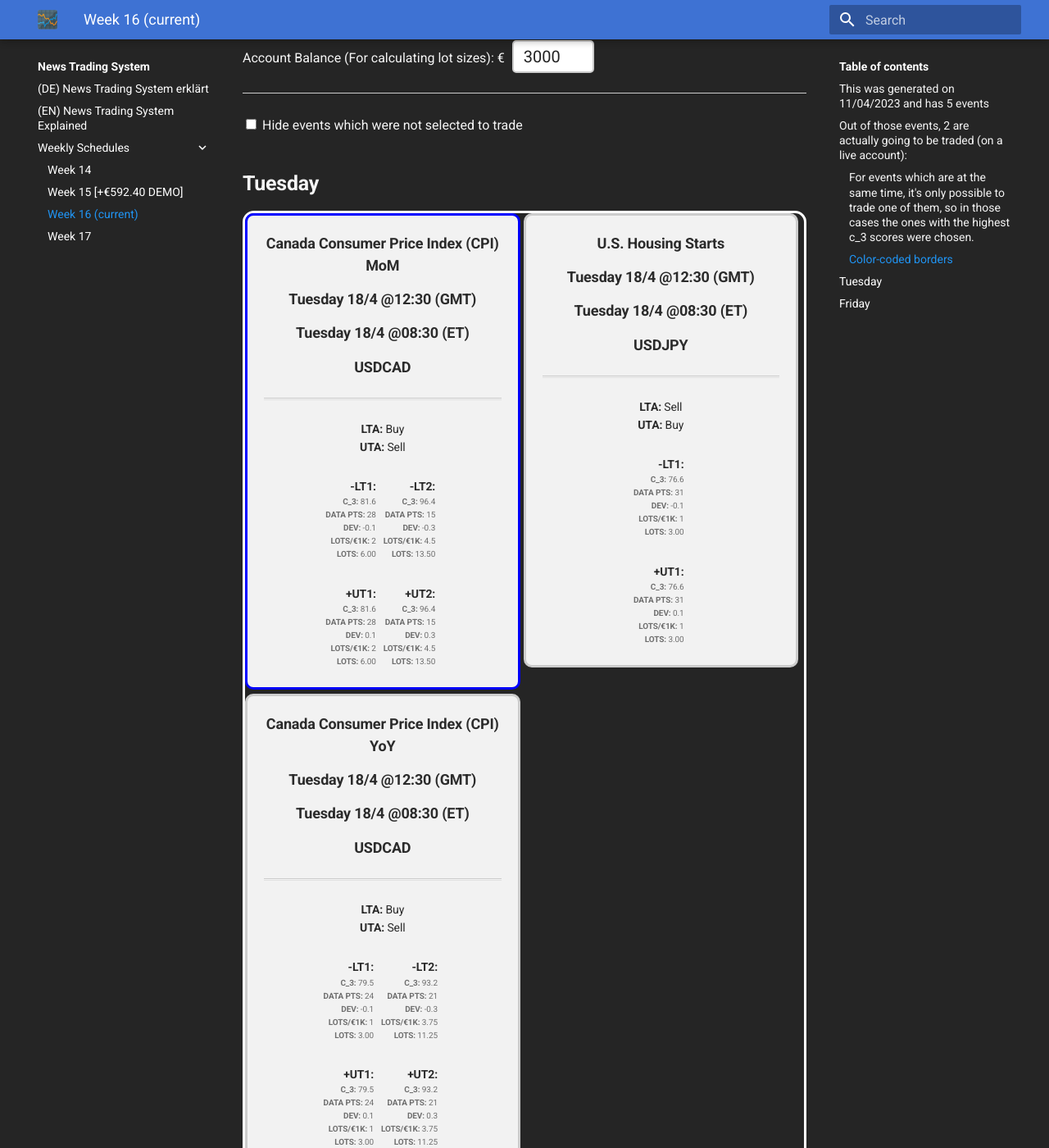
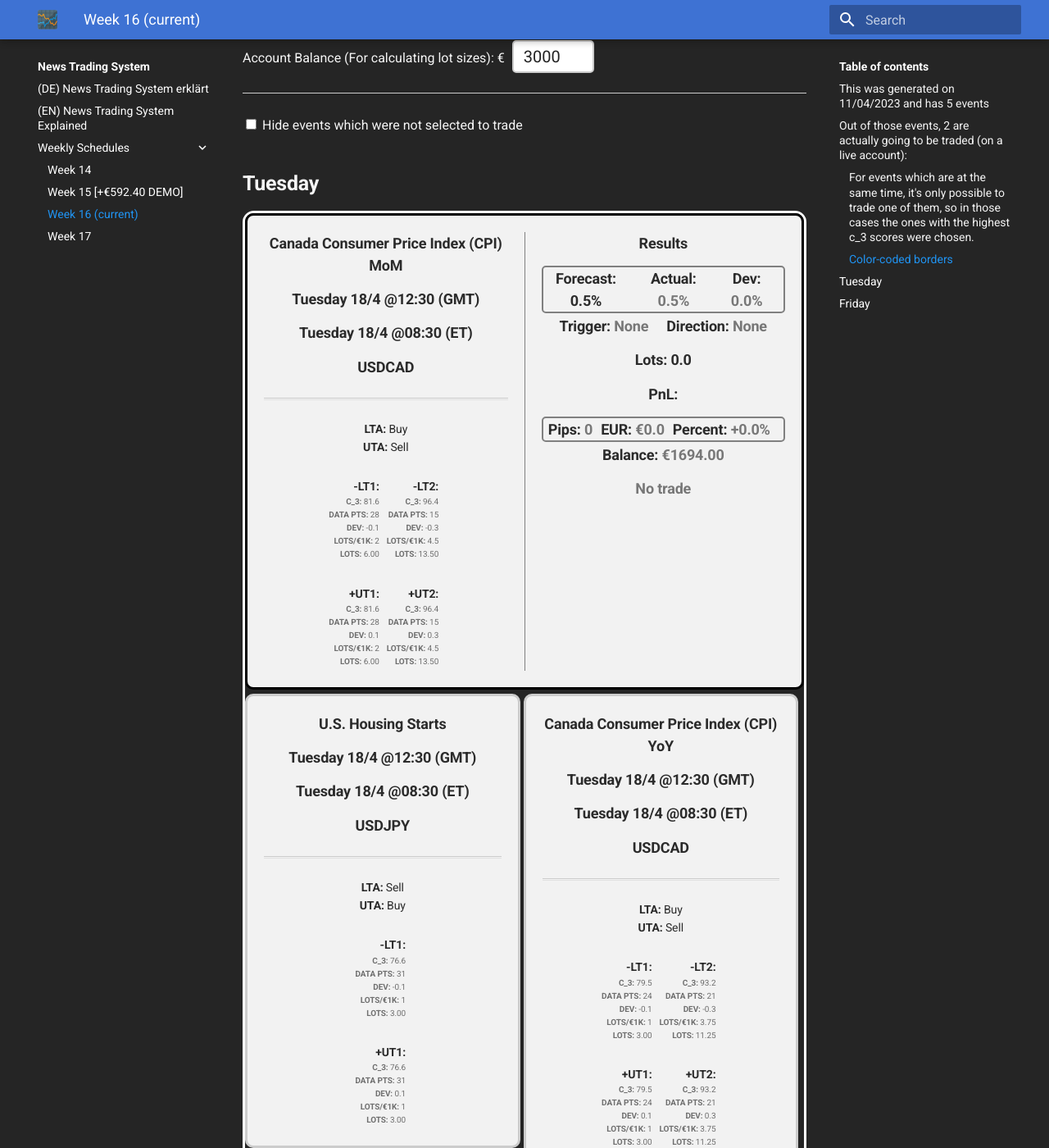
Before and after one commit to spliffli/news-trading-analyzer, an MkDocs documentation site: the page built from docs/weekly-schedules/week-16-schedule.md, in a window 1280 px wide and 1400 px high, scrolled down 948 px. Shown: the whole window at 82% size. Built offline with MkDocs 1.6.1 and Material for MkDocs 9.7.7, drawn with Linux system fonts in a browser that asks for light colours; comment, search, counter and statistics services are not loaded.

Commit message:
updated docs

```diff
--- a/docs/css/nta-weekly-schedule-cards.css
+++ b/docs/css/nta-weekly-schedule-cards.css
@@ -206,6 +206,10 @@ hr {
   color: #ccc
 }
 
+.dark-gray-text {
+  color: #777
+}
+
 .black-text {
   color: black;
 }
--- a/docs/weekly-schedules/week-16-schedule.md
+++ b/docs/weekly-schedules/week-16-schedule.md
@@ -40,54 +40,79 @@
 
 ## **Tuesday**
 <div class="time-group">
-  <div class="card-wrapper">
-    <div class="card to-trade">
-      <h3>Canada Consumer Price Index (CPI) MoM</h3>
-      <h3>Tuesday 18/4 @12:30 (GMT)</h3>
-      <h3>Tuesday 18/4 @08:30 (ET)</h3>
-      <h3>USDCAD</h3>
-      <hr>
-      <div class="triggers">
-        <h4>LTA: <span>Buy</span></h4>
-        <h4>UTA: <span>Sell</span></h4>
-        <br>
-          <div class="lower-triggers">
-          <div class="trigger">
-            <h4>-LT1:</h4>
-            <h5>c_3: <span>81.6</span></h5>
-            <h5>data pts: <span>28</span></h5>
-            <h5>dev: <span>-0.1</span></h5>
-            <h5>lots/€1k: <span>2</span></h5>
-            <h5>lots: <span>6.0</span></h5>
+  <div class="card-wrapper with-results">
+    <div class="card with-results no-trade ">
+      <div class="left">
+        <h3>Canada Consumer Price Index (CPI) MoM</h3>
+        <h3>Tuesday 18/4 @12:30 (GMT)</h3>
+        <h3>Tuesday 18/4 @08:30 (ET)</h3>
+        <h3>USDCAD</h3>
+        <hr>
+        <div class="triggers">
+          <h4>LTA: <span>Buy</span></h4>
+          <h4>UTA: <span>Sell</span></h4>
+          <br>
+            <div class="lower-triggers">
+            <div class="trigger">
+              <h4>-LT1:</h4>
+              <h5>c_3: <span>81.6</span></h5>
+              <h5>data pts: <span>28</span></h5>
+              <h5>dev: <span>-0.1</span></h5>
+              <h5>lots/€1k: <span>2</span></h5>
+              <h5>lots: <span>6.0</span></h5>
+            </div>
+            <div class="trigger">
+              <h4>-LT2:</h4>
+              <h5>c_3: <span>96.4</span></h5>
+              <h5>data pts: <span>15</span></h5>
+              <h5>dev: <span>-0.3</span></h5>
+              <h5>lots/€1k: <span>4.5</span></h5>
+              <h5>lots: <span>13.5</span></h5>
+            </div>
           </div>
-          <div class="trigger">
-            <h4>-LT2:</h4>
-            <h5>c_3: <span>96.4</span></h5>
-            <h5>data pts: <span>15</span></h5>
-            <h5>dev: <span>-0.3</span></h5>
-            <h5>lots/€1k: <span>4.5</span></h5>
-            <h5>lots: <span>13.5</span></h5>
+          <br>
+          <div class="upper-triggers">
+            <div class="trigger">
+            <h4>+UT1:</h4>
+              <h5>c_3: <span>81.6</span></h5>
+              <h5>data pts: <span>28</span></h5>
+              <h5>dev: <span>0.1</span></h5>
+              <h5>lots/€1k: <span>2</span></h5>
+              <h5>lots: <span>6.0</span></h5>
+            </div>
+            <div class="trigger">
+            <h4>+UT2:</h4>
+              <h5>c_3: <span>96.4</span></h5>
+              <h5>data pts: <span>15</span></h5>
+              <h5>dev: <span>0.3</span></h5>
+              <h5>lots/€1k: <span>4.5</span></h5>
+              <h5>lots: <span>13.5</span></h5>
+            </div>
           </div>
         </div>
-        <br>
-        <div class="upper-triggers">
-          <div class="trigger">
-          <h4>+UT1:</h4>
-            <h5>c_3: <span>81.6</span></h5>
-            <h5>data pts: <span>28</span></h5>
-            <h5>dev: <span>0.1</span></h5>
-            <h5>lots/€1k: <span>2</span></h5>
-            <h5>lots: <span>6.0</span></h5>
-          </div>
-          <div class="trigger">
-          <h4>+UT2:</h4>
-            <h5>c_3: <span>96.4</span></h5>
-            <h5>data pts: <span>15</span></h5>
-            <h5>dev: <span>0.3</span></h5>
-            <h5>lots/€1k: <span>4.5</span></h5>
-            <h5>lots: <span>13.5</span></h5>
+      </div>
+      <div class="right">
+        <h3>Results</h3>
+        <div class="news-figures">
+          <h3>Forecast: <span>0.5%</span></h3>
+          <h3>Actual: <span class="dark-gray-text">0.5%</span></h3>
+          <h3>Dev: <span class="dark-gray-text">0.0%</span></h3>
+        </div>
+        <div class="trigger-direction">
+          <h3>Trigger: <span class="dark-gray-text">None</span></h3>
+          <h3>Direction: <span class="dark-gray-text">None</span></h3>
+        </div>
+        <h3>Lots: <span>0.0</span></h3>
+        <h3>PnL: </h3>
+        <div class="pnl">
+          <div class="pips-eur">
+            <h3>Pips: <span class="dark-gray-text">0</span></h3>
+            <h3>EUR: <span class="dark-gray-text">€0.0</span></span></h3>
+            <h3>Percent: <span class="dark-gray-text">+0.0%</span></h3>
           </div>
         </div>
+        <h3>Balance: <span class="dark-gray-text">€1694.00</span></h3>
+        <h3><span class="dark-gray-text">No trade</span></h3>
       </div>
     </div>
   </div>
```
Also changed, not shown: docs/weekly-schedules/week-15-schedule.md (+1 -1 lines).
